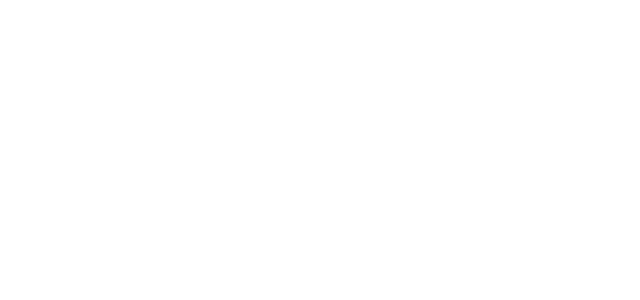
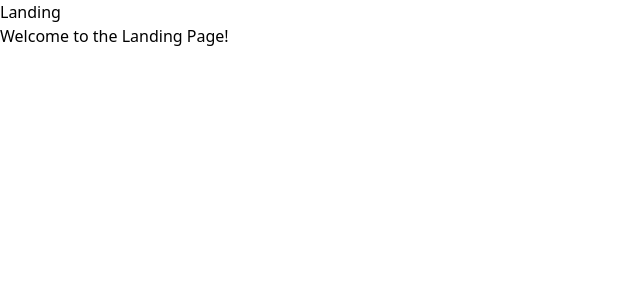
Before and after one commit to Wilovy09/LinceHacks2024, a Vue app: page / in a window 1280 px wide. Before the commit this address had no page. Shown: the top 300 px of the page, without its empty margins (0-640 px from the left). Built offline with nearby package versions, Linux system fonts and the light colour scheme.

Commit message:
Se creó el landing page component

```diff
--- a/src/router/routes.ts
+++ b/src/router/routes.ts
@@ -1,8 +1,8 @@
 const routes = [
     {
         path: "/",
-        name: "home",
-        component: () => import("@/views/home/HomeView.vue"),
+        name: "landing",
+        component: () => import("@/views/landing/landingPage.vue"),
     },
     {
         path: "/login",
--- /dev/null
+++ b/src/views/landing/landingPage.vue
@@ -0,0 +1,10 @@
+<script setup lang='ts'>
+</script>
+
+<template>
+    <h1 class="text-center">Landing</h1>
+    <p>Welcome to the Landing Page!</p>
+</template>
+
+<style scoped>
+</style>
```
